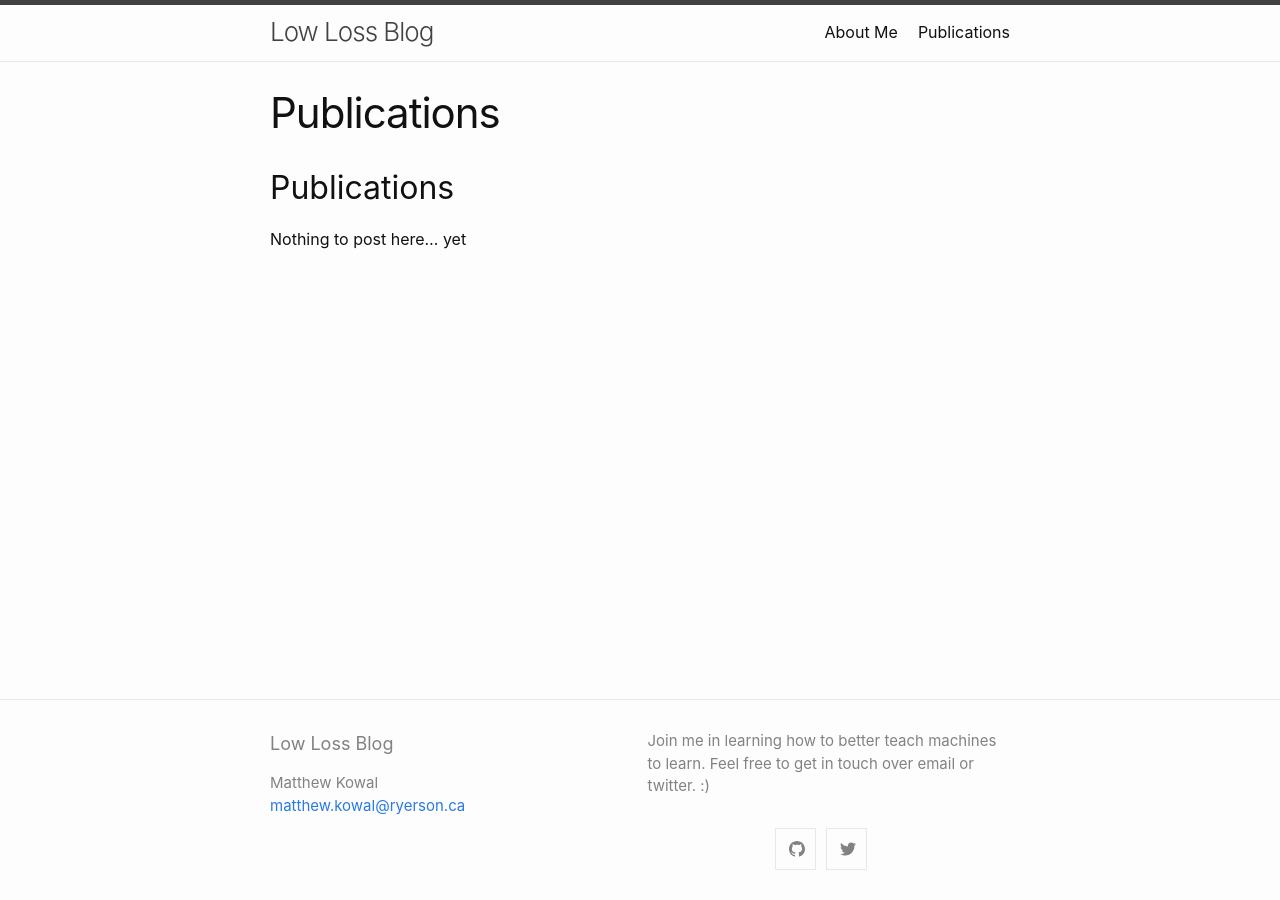
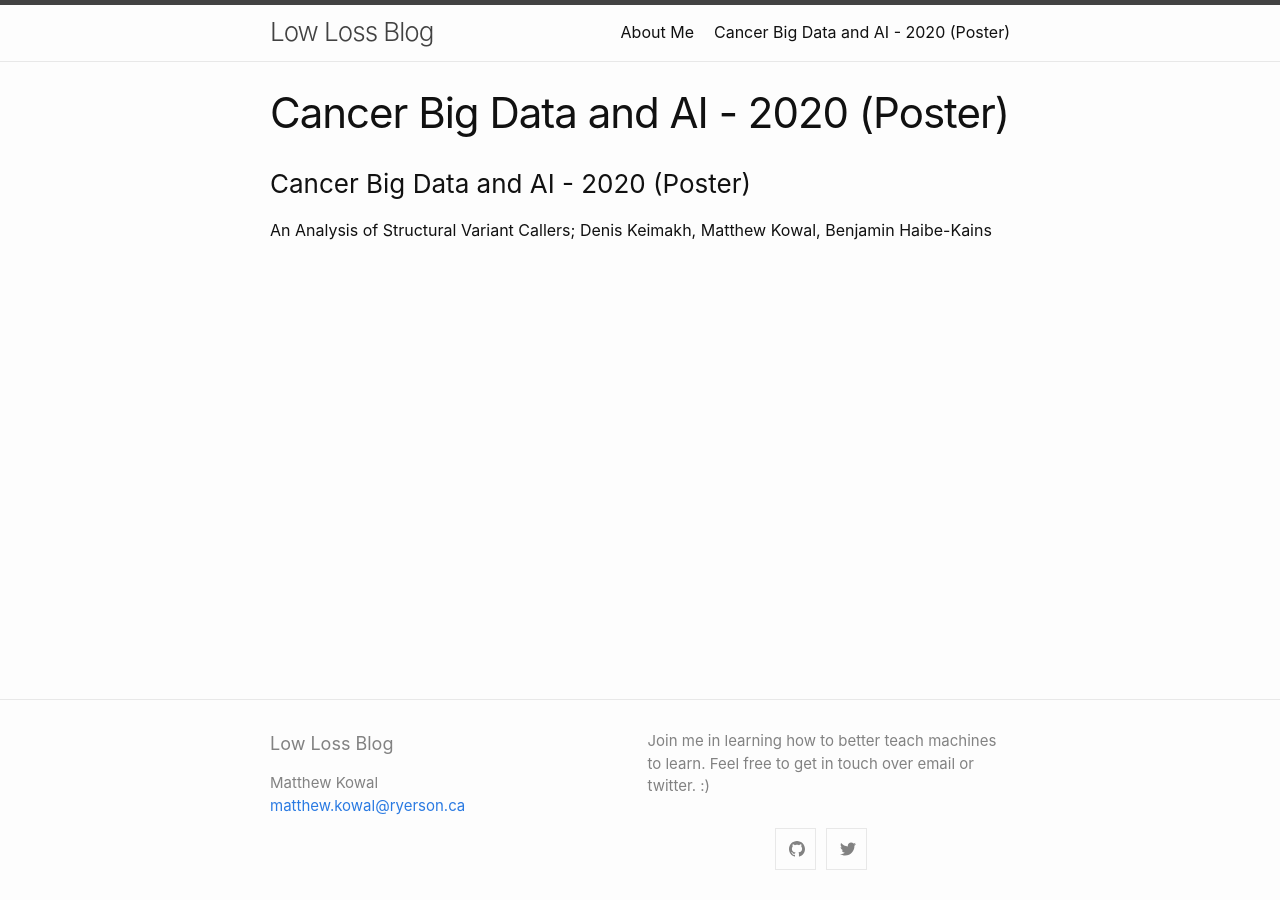
Before and after one commit to MKowal2/MKowal4.github.io, a Jekyll site: the page built from History.markdown, in a window 1280 px wide. Built offline with Jekyll 4.4.1, drawn with Linux system fonts in a browser that asks for light colours; our own code applies the rules of GitHub Pages for plain Markdown files.

Commit message:
Update History.markdown

```diff
--- a/History.markdown
+++ b/History.markdown
@@ -1,3 +1,2 @@
-## Publications
-
-Nothing to post here... yet
+### Cancer Big Data and AI - 2020 (Poster)
+An Analysis of Structural Variant Callers; Denis Keimakh, Matthew Kowal, Benjamin Haibe-Kains
```
